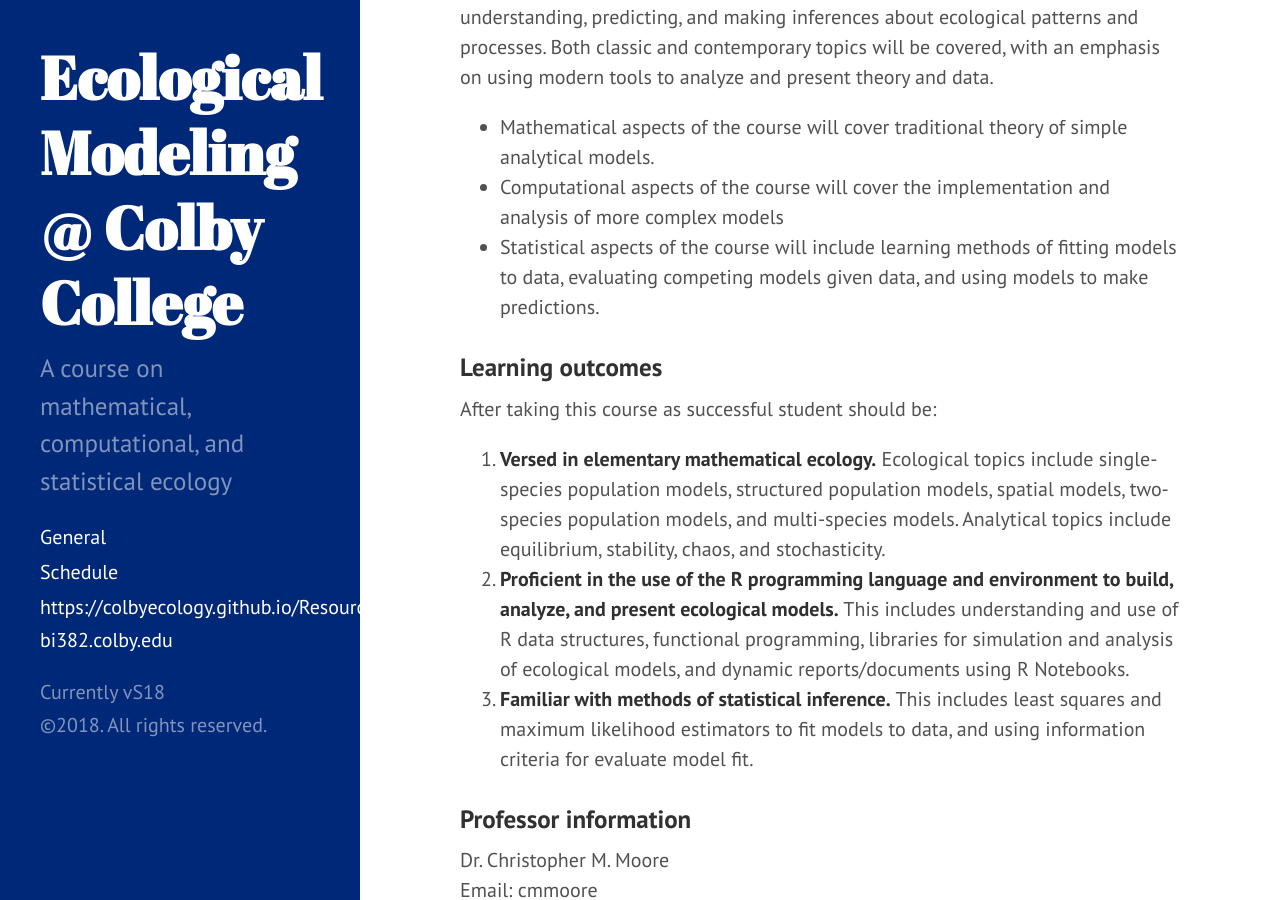
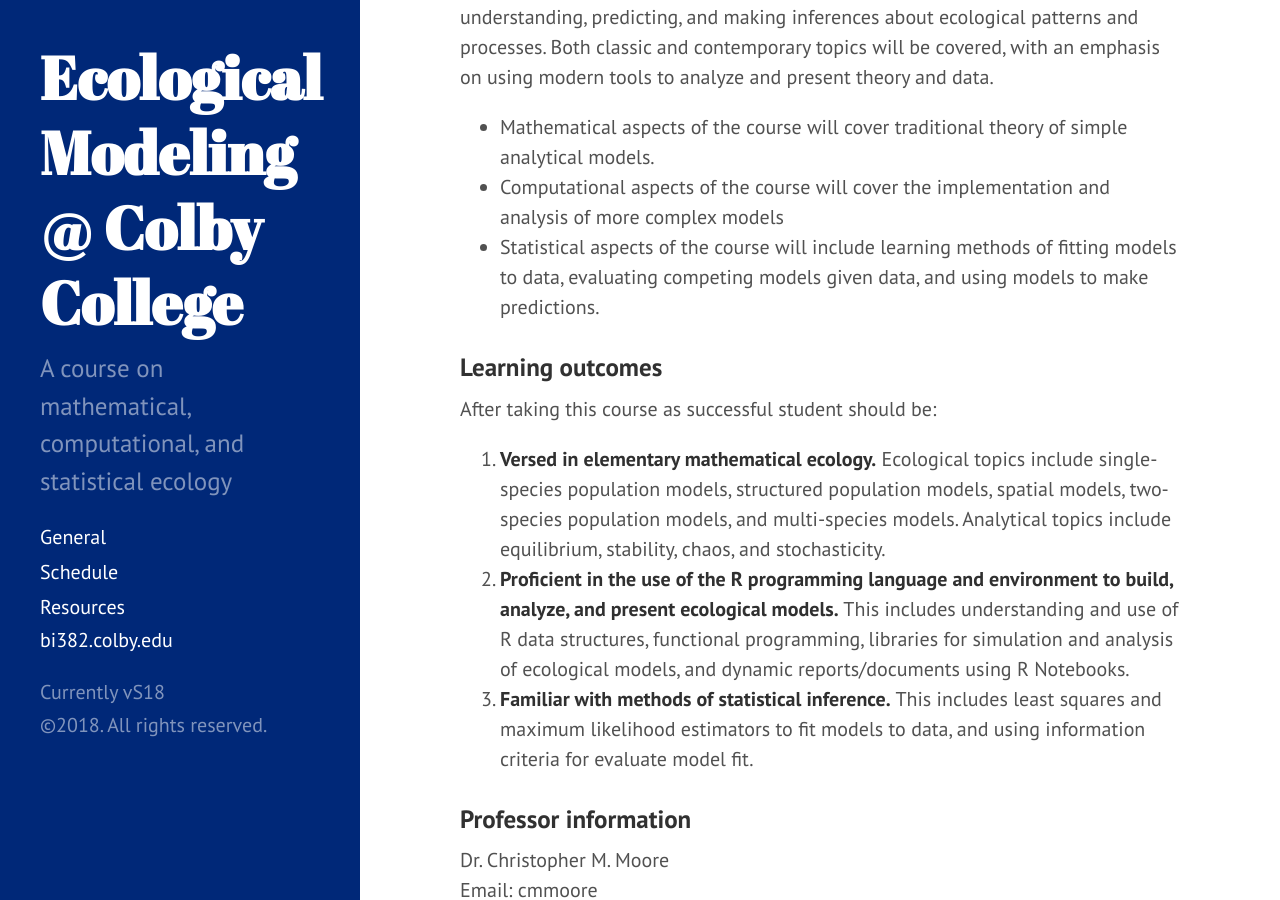
Before and after one commit to ColbyEcology/BI382_2018_Spring, a Jekyll site: the page built from index.md, in a window 1280 px wide and 900 px high, scrolled down 339 px. Built offline with Jekyll 4.4.1, drawn with Linux system fonts in a browser that asks for light colours.

Commit message:
make resourses and schedule active again

```diff
--- a/_includes/sidebar.html
+++ b/_includes/sidebar.html
@@ -11,8 +11,8 @@
 
     <nav class="sidebar-nav">
       <a class="sidebar-nav-item{% if page.url == site.baseurl %} active{% endif %}" href="{{ site.baseurl }}">General</a>
-      <a class="sidebar-nav-item" href="Schedule">Schedule</a>
-      <a class="sidebar-nav-item" href="Resources">https://colbyecology.github.io/Resources</a>
+      <a class="sidebar-nav-item" href="/Schedule">Schedule</a>
+      <a class="sidebar-nav-item" href="/Resources">Resources</a>
 
       {% comment %}
         The code below dynamically generates a sidebar nav of pages with
```
